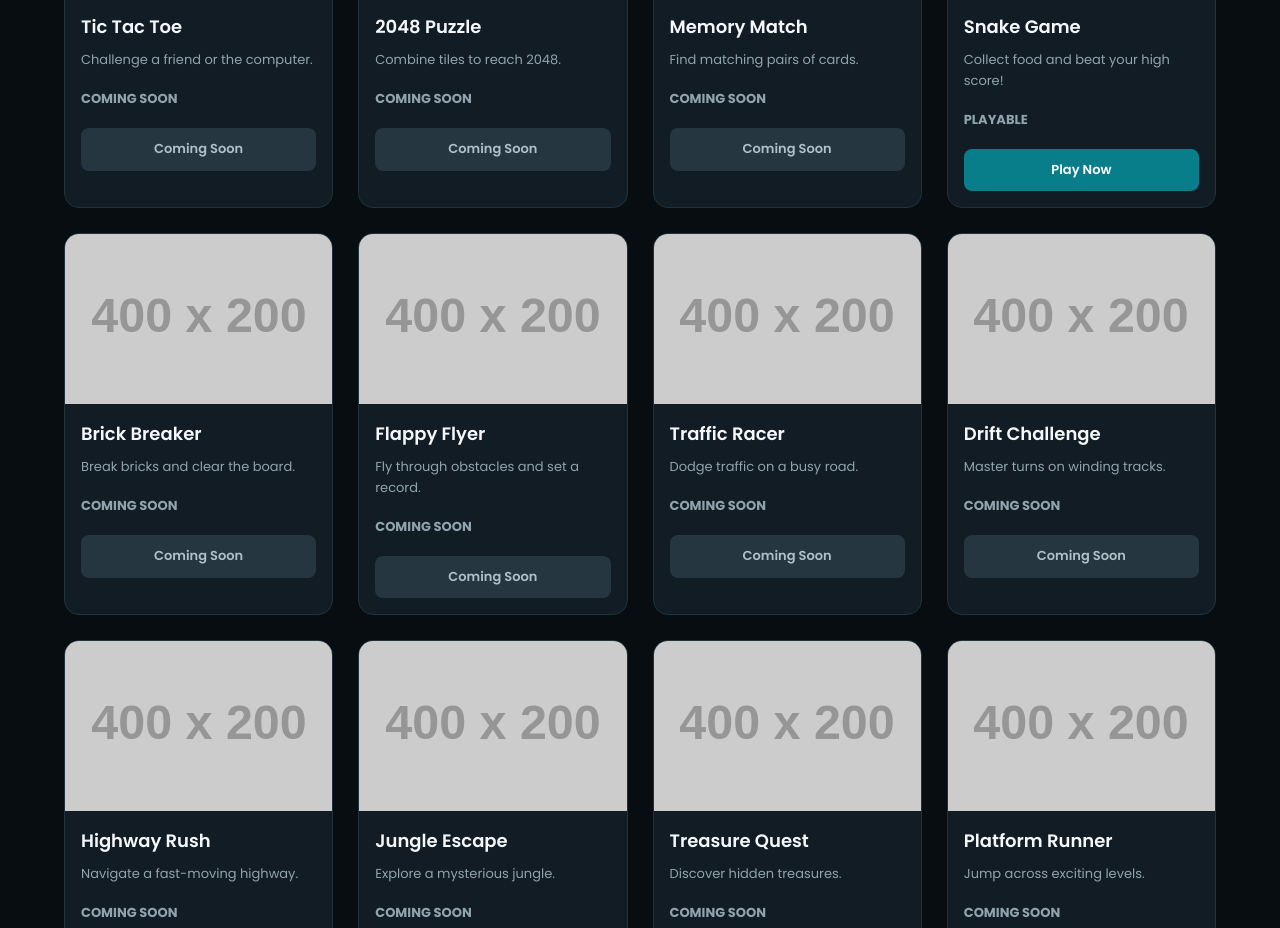
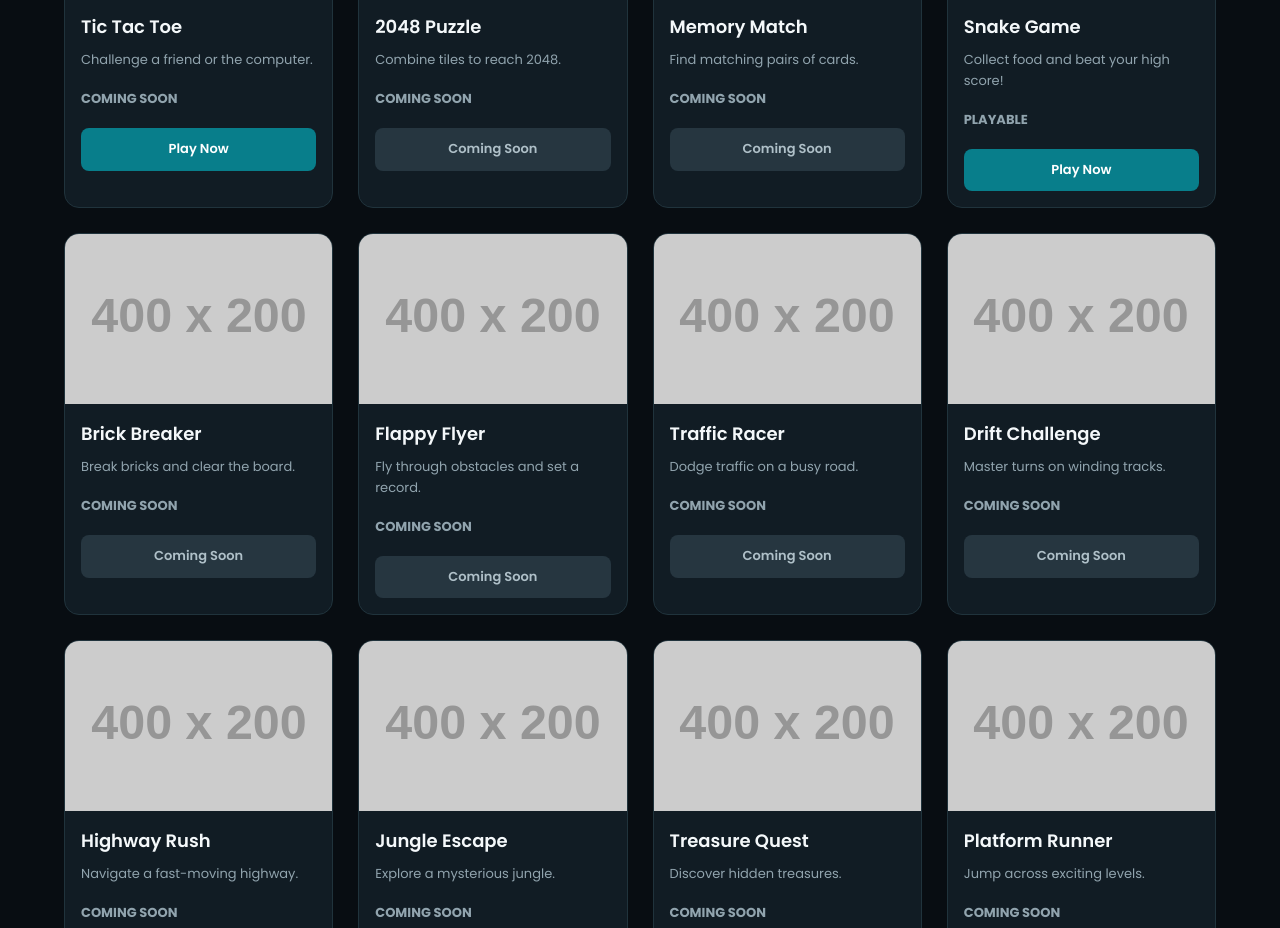
Before and after one commit to Ritz3411/Free-Play, a plain HTML site: page index.html in a window 1280 px wide. Shown: the part 1110-2038 px from the top of the page. Drawn offline with Linux system fonts and the light colour scheme; placeholder pictures from the web are drawn by us.

Commit message:
Update index.html

```diff
--- a/index.html
+++ b/index.html
@@ -108,7 +108,7 @@
 <div class="game-info">
 <h3>Tic Tac Toe</h3><p>Challenge a friend or the computer.</p>
 <p class="game-status">COMING SOON</p>
-<a href="#" class="game-btn disabled">Coming Soon</a>
+<a href="games/tictactoe.html" class="game-btn">Play Now</a>
 </div></div>
 
 <div class="game-card" data-category="brain">
```
